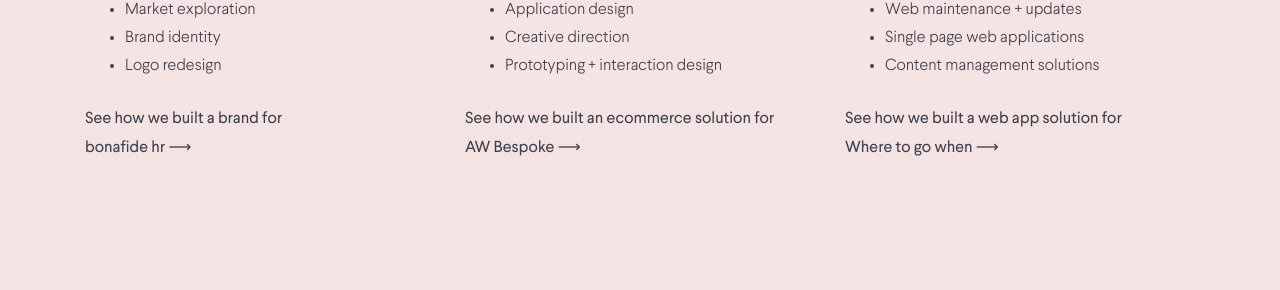
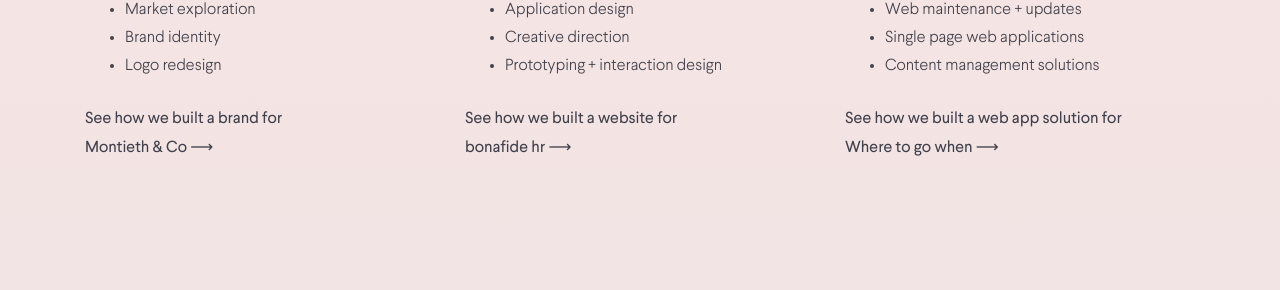
Before and after one commit to ifancyabroad/vasby, a Jekyll site: the page built from index.html, in a window 1280 px wide and 900 px high, scrolled down 2721 px. Shown: the part 153-443 px from the top of the window. Built offline with Jekyll 4.4.1, drawn with Linux system fonts in a browser that asks for light colours; nearby versions of some CDN libraries.

Commit message:
Update page titles and case study links

```diff
--- a/_data/services.yml
+++ b/_data/services.yml
@@ -1,7 +1,7 @@
 - name: Building brands
-  link: /case_studies/bonafide.html
+  link: /case_studies/montieth.html
   link_text: See how we built a brand for
-  link_company: bonafide hr
+  link_company: Montieth & Co
   text: We build brands that thrive in your industry and make you stand out from the rest, and increasing conversions.
   points:
     - text: Brand research
@@ -10,8 +10,8 @@
     - text: Logo redesign
 - name: Designing products
   link: /case_studies/bonafide.html
-  link_text: See how we built an ecommerce solution for
-  link_company: AW Bespoke
+  link_text: See how we built a website for
+  link_company: bonafide hr
   text: We believe good design shapes the digital world and the brands who invest in it will have the greatest opportunity to make their mark.
   points:
     - text: Web design
--- a/_layouts/default.html
+++ b/_layouts/default.html
@@ -3,7 +3,7 @@
   <head>
     <meta charset="UTF-8">
     <meta name="viewport" content="width=device-width, initial-scale=1.0">
-    <title>{{ page.title }}</title>
+    <title>{{ page.title }} | The Väsby | Digital Design and Branding</title>
     <link rel="stylesheet" href="{{ 'assets/css/styles.css' | relative_url }}">
     <link rel="stylesheet" href="{{ 'assets/css/animate.min.css' | relative_url }}">
     <link rel="stylesheet" href="{{ 'assets/css/flickity.min.css' | relative_url }}" media="screen">
--- a/index.html
+++ b/index.html
@@ -1,6 +1,6 @@
 ---
 layout: default
-title: Vasby
+title: Home
 ---
 <div class="bg-primary text-secondary header-section">
   {% include navigation.html %}
```
Also changed, not shown: _case_studies/brasserie.md (+1 -1 lines), _case_studies/montieth.md (+1 -1 lines).
